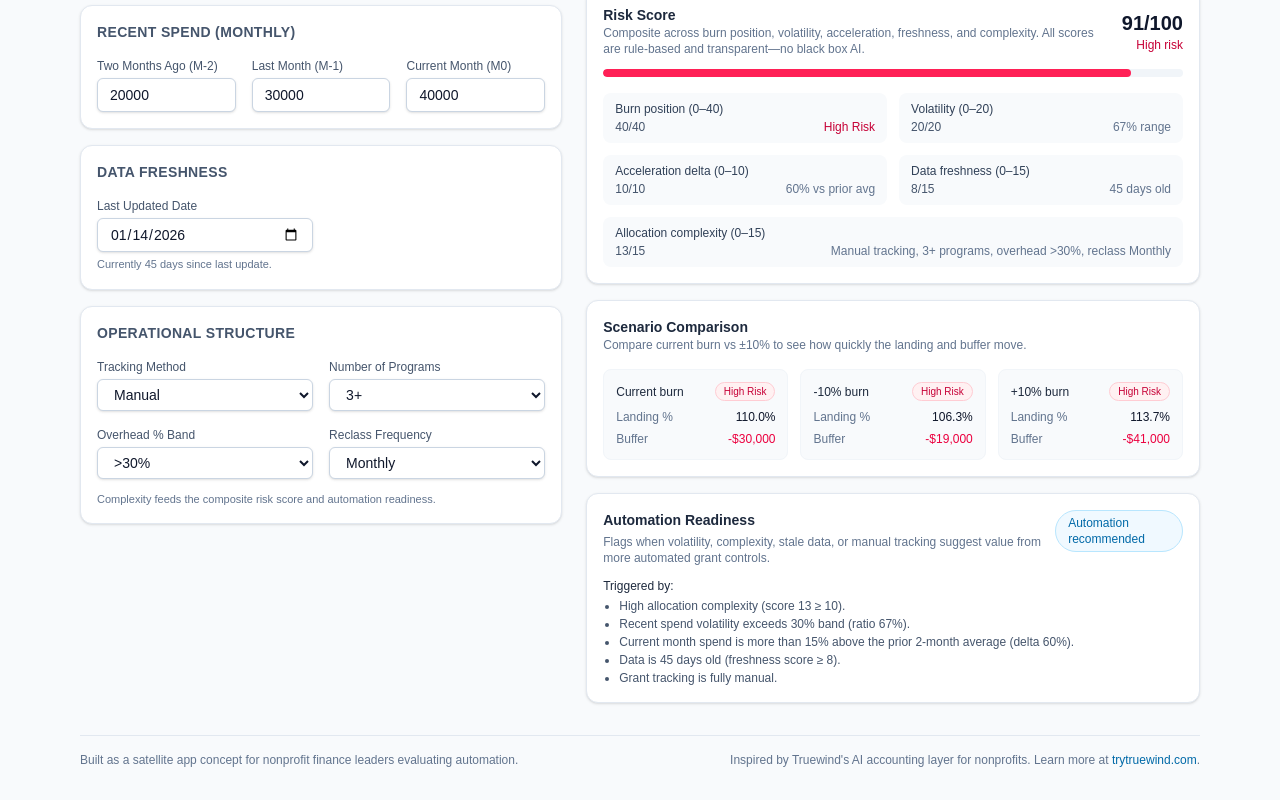
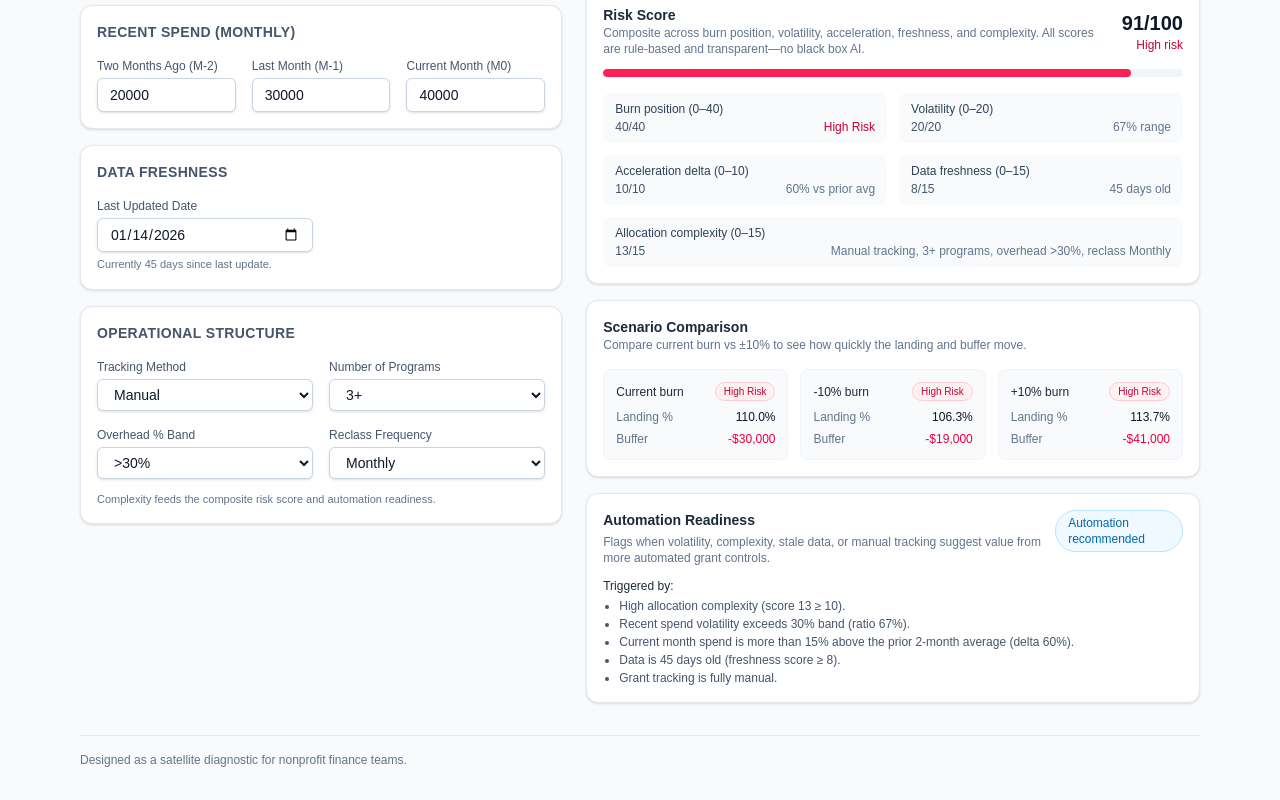
Before and after one commit to rychenusa/restricted-grant-monitor, a Next.js app: page / in a window 1280 px wide. Shown: the part 337-1137 px from the top of the page. Built offline with nearby package versions, Linux system fonts and the light colour scheme.

Commit message:
Copy tweaks for controllers and footer

```diff
--- a/app/page.tsx
+++ b/app/page.tsx
@@ -633,19 +633,7 @@ export default function Page() {
         <footer className="mt-8 border-t border-slate-200 pt-4">
           <div className="flex flex-col justify-between gap-2 text-xs text-slate-500 sm:flex-row sm:items-center">
             <p>
-              Built as a satellite app concept for nonprofit finance leaders evaluating automation.
-            </p>
-            <p>
-              Inspired by Truewind&apos;s AI accounting layer for nonprofits. Learn more at{' '}
-              <a
-                href="https://www.trytruewind.com"
-                target="_blank"
-                rel="noreferrer"
-                className="font-medium text-sky-700 hover:text-sky-800"
-              >
-                trytruewind.com
-              </a>
-              .
+              Designed as a satellite diagnostic for nonprofit finance teams.
             </p>
           </div>
         </footer>
```
